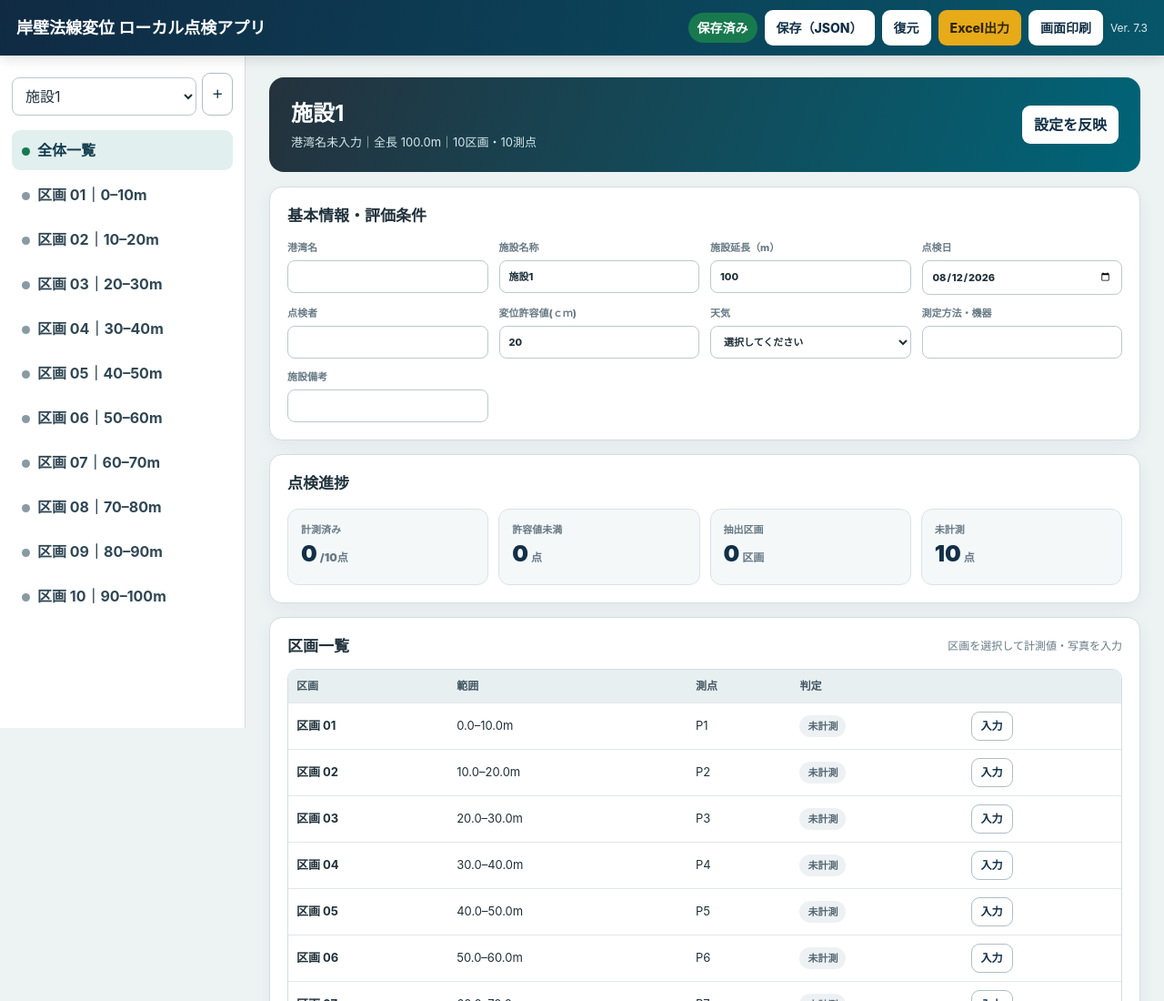
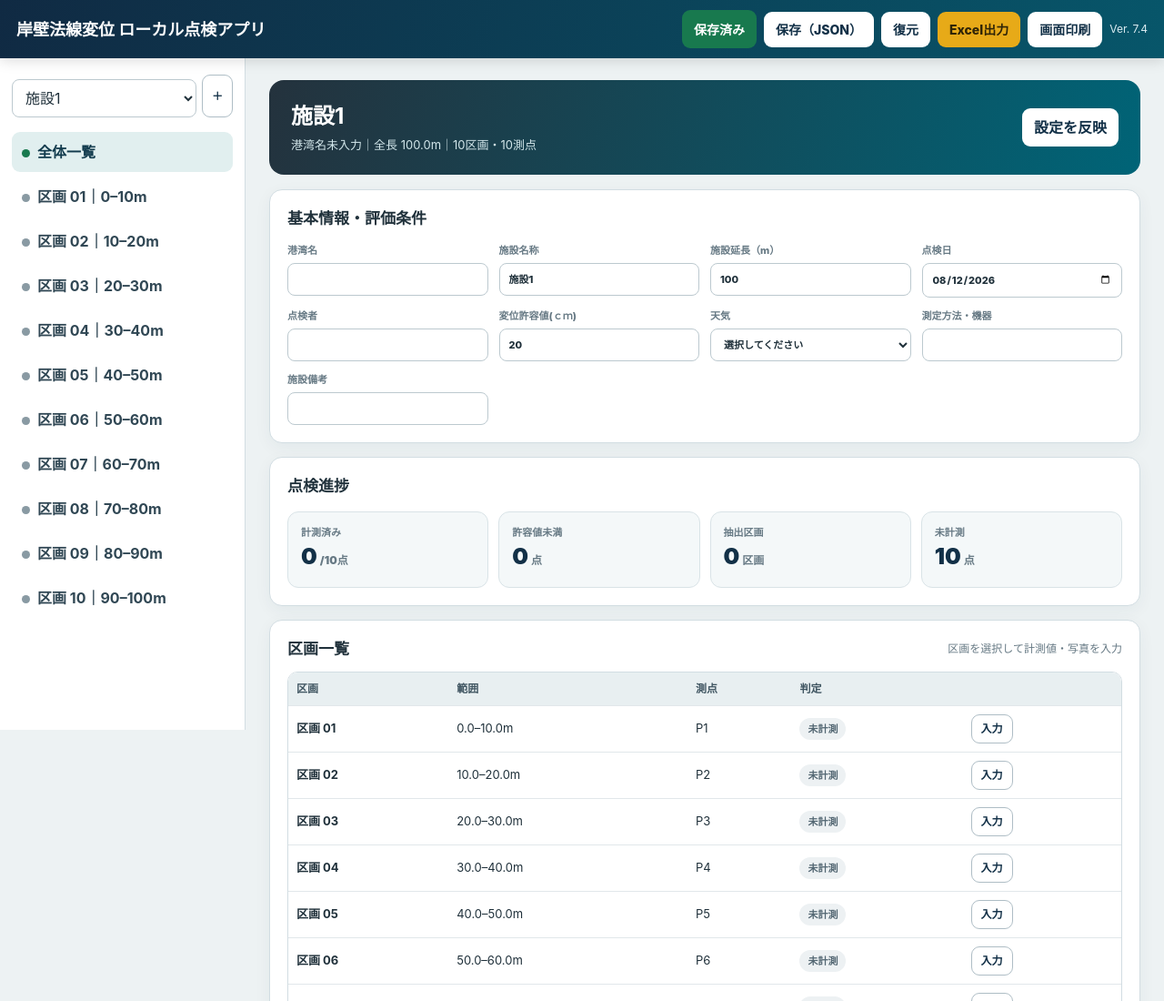
Before and after one commit to mic0914/ijikannri, a plain HTML site: page index.html in a window 1280 px wide. Shown: the top 1100 px of the page at 91% size. Drawn offline with Linux system fonts and the light colour scheme.

Commit message:
Match saved-status frame to action buttons (Ver. 7.4)

```diff
--- a/index.html
+++ b/index.html
@@ -10,7 +10,7 @@
 @media(max-width:800px){.header-row{align-items:flex-start;flex-direction:column}.tools{overflow:auto;width:100%;flex-wrap:nowrap}.layout{display:block}.side{position:sticky;top:105px;height:auto;z-index:10;border-right:0;border-bottom:1px solid var(--line);padding:9px}.facility-row{margin-bottom:7px}.nav{display:flex;overflow:auto}.nav button{min-width:max-content;background:#edf2f4}.main{padding:12px 10px 45px}.grid4,.grid3{grid-template-columns:1fr 1fr}.metrics{grid-template-columns:1fr 1fr}.split{grid-template-columns:1fr}.hero{padding:17px}.hero h2{font-size:20px}}
 @media(max-width:520px){.grid4,.grid3{grid-template-columns:1fr}.photos{grid-template-columns:1fr}.responsive{border:0;overflow:visible}.responsive table,.responsive tbody,.responsive tr,.responsive td{display:block;width:100%}.responsive thead{display:none}.responsive tr{border:1px solid var(--line);border-radius:10px;padding:8px;margin-bottom:10px}.responsive td{border:0;display:grid;grid-template-columns:40% 60%;align-items:center;white-space:normal}.responsive td:before{content:attr(data-label);font-size:11px;color:var(--muted);font-weight:800}}
 @media print{.header,.side,.no-print,#toast{display:none!important}.layout{display:block}.main{padding:0}.card,.hero{box-shadow:none;break-inside:avoid}.hero{color:#000;background:#fff;border:2px solid #123047}}
-.privacy-notice{max-width:1500px;margin:18px auto;padding:12px 16px;border:1px solid #e2c36d;border-left:5px solid #d18a18;border-radius:10px;background:#fff8df;color:#664600;font-size:13px}.privacy-notice strong{display:block;margin-bottom:3px;color:#513700}.privacy-notice p{margin:0}.tools .btn,.tools .save{font-size:14px;font-weight:800}.tools>.foot:last-child{font-size:0}.tools>.foot:last-child:after{content:"Ver. 7.3";font-size:12px}
+.privacy-notice{max-width:1500px;margin:18px auto;padding:12px 16px;border:1px solid #e2c36d;border-left:5px solid #d18a18;border-radius:10px;background:#fff8df;color:#664600;font-size:13px}.privacy-notice strong{display:block;margin-bottom:3px;color:#513700}.privacy-notice p{margin:0}.tools .btn,.tools .save{font-size:14px;font-weight:800}.tools .save{border-radius:9px;padding:9px 13px;min-height:42px;display:flex;align-items:center;justify-content:center}.tools>.foot:last-child{font-size:0}.tools>.foot:last-child:after{content:"Ver. 7.4";font-size:12px}
 @media(max-width:800px){.header{position:relative;padding:12px}.header-row{display:block}.header h1{margin-bottom:10px}.header .tools{display:grid;grid-template-columns:repeat(2,minmax(0,1fr));gap:8px;width:100%;overflow:visible}.header .tools>*{width:100%;min-width:0;min-height:42px;margin:0;display:flex;align-items:center;justify-content:center;text-align:center;border-radius:9px;padding:8px 6px;white-space:normal;line-height:1.25}.header .tools .save{grid-column:1/-1}.header .tools>.foot:last-child{grid-column:1/-1;min-height:auto;padding:2px}.side{top:0}.privacy-notice{margin:10px}}
 </style>
 </head>
@@ -21,7 +21,7 @@
 <div id="toast"></div>
 <script>
 (()=>{'use strict';
-const VERSION=7.3,KEY='quay-normal-displacement-v2';
+const VERSION=7.4,KEY='quay-normal-displacement-v2';
 const privacyNotice=document.querySelector('.privacy-notice');if(privacyNotice)document.body.appendChild(privacyNotice);
 const $=(s,r=document)=>r.querySelector(s), esc=s=>String(s??'').replace(/[&<>"']/g,c=>({'&':'&amp;','<':'&lt;','>':'&gt;','"':'&quot;',"'":'&#39;'}[c]));
 const uid=()=>Date.now().toString(36)+Math.random().toString(36).slice(2,8),today=()=>new Date().toLocaleDateString('sv-SE',{timeZone:'Asia/Tokyo'}),num=v=>Number.isFinite(Number(v))?Number(v):0,fmt=(v,d=1)=>Number(v).toLocaleString('ja-JP',{minimumFractionDigits:d,maximumFractionDigits:d});
```
